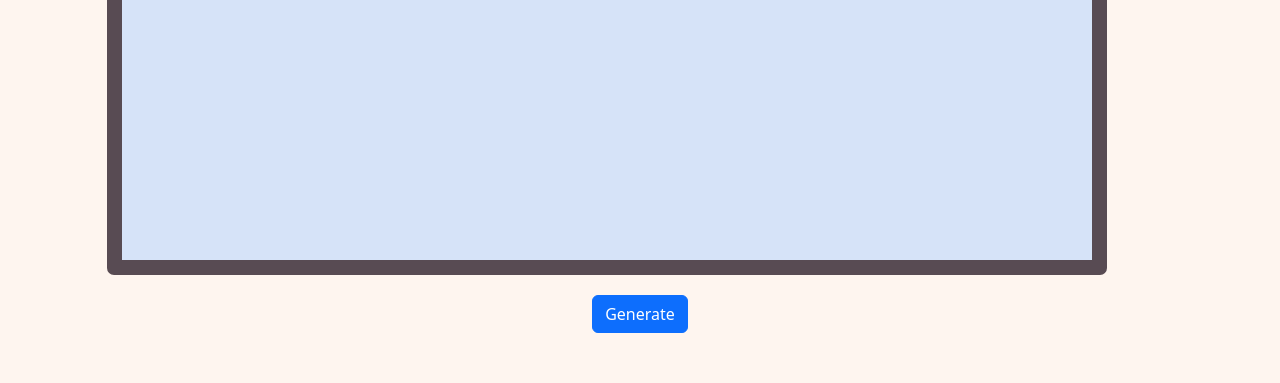
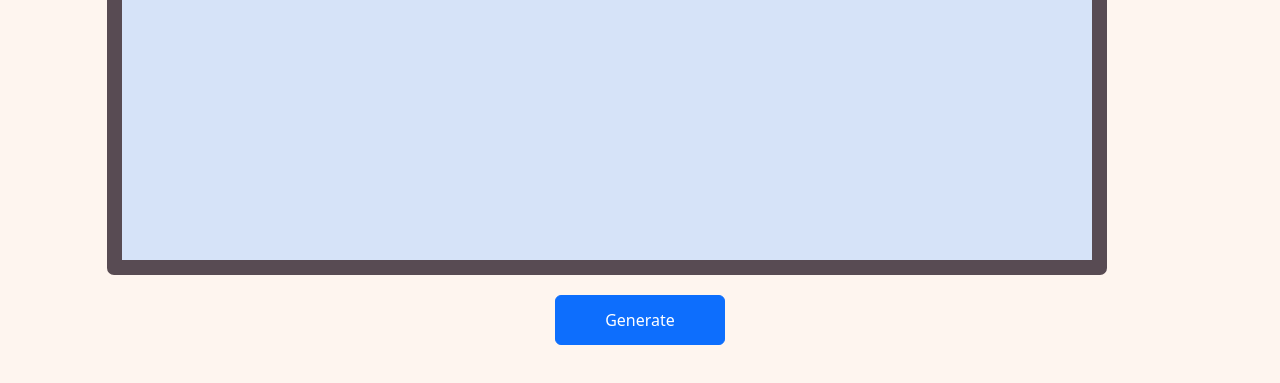
Before and after one commit to bipinXettri/Quotes-generator, a plain HTML site: page index.html in a window 1280 px wide. Shown: the part 401-784 px from the top of the page. Drawn offline with nearby package versions, Linux system fonts and the light colour scheme.

Commit message:
Update style.css

```diff
--- a/style.css
+++ b/style.css
@@ -35,6 +35,10 @@ margin-bottom: 20px;
     padding: 1px;
 
     }
+button {
+   width: 170px;
+   height: 50px;
+}
     .btn btn-primary{
     border: none;
         border-radius: 5px;
```
